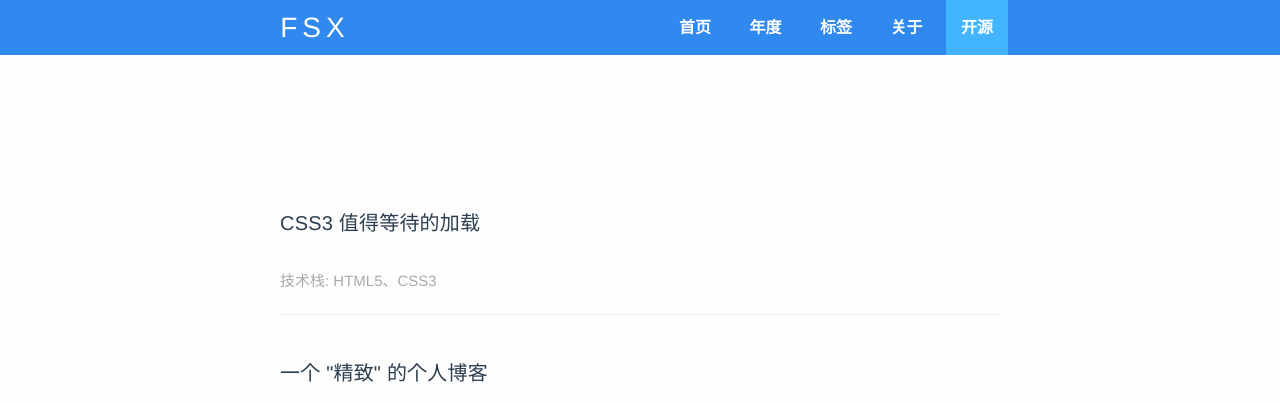
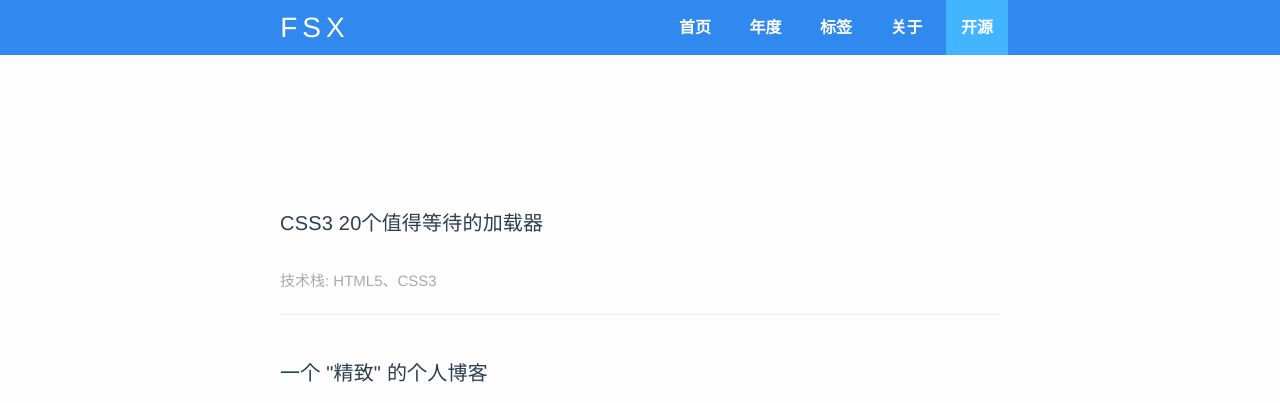
Before and after one commit to xtd420/Haonancx.github.io, a Jekyll site: the page built from OpenS.html, in a window 1280 px wide. Shown: the top 403 px of the page. Built offline with Jekyll 4.4.1, drawn with Linux system fonts in a browser that asks for light colours; nearby versions of some CDN libraries; Markdown is read by kramdown in place of the engine named in the settings; comment, search, counter and statistics services are not loaded.

Commit message:
Used CSS3 to make 20 of loader

```diff
--- a/OpenS.html
+++ b/OpenS.html
@@ -4,7 +4,7 @@ layout: default
 
 <div class="well">
 <ul>
-<li><h3><a href="https://github.com/Haonancx/CSS3-Loader">CSS3 值得等待的加载</a></h3><span>技术栈: HTML5、CSS3</span></li>
+<li><h3><a href="https://github.com/Haonancx/CSS3-Loader">CSS3 20个值得等待的加载器</a></h3><span>技术栈: HTML5、CSS3</span></li>
 <li><h3><a href="https://github.com/Haonancx/Haonancx.github.io">一个 "精致" 的个人博客</a></h3><span>技术栈: (Jekyll + Github)、HTML5、CSS3、SASS、Jquery、Ruby等</span></li>
 <li><h3><a href="https://github.com/Haonancx/css3-weather-barometer">CSS3 心情由晴雨表决定</a></h3><span>技术栈: HTML5、CSS3</span></li>
 <li><h3><a href="https://github.com/Haonancx/WebPage-of-Resume">个人简历模板</a></h3><span>技术栈: HTML5、CSS3、Jquery</span></li>
```
